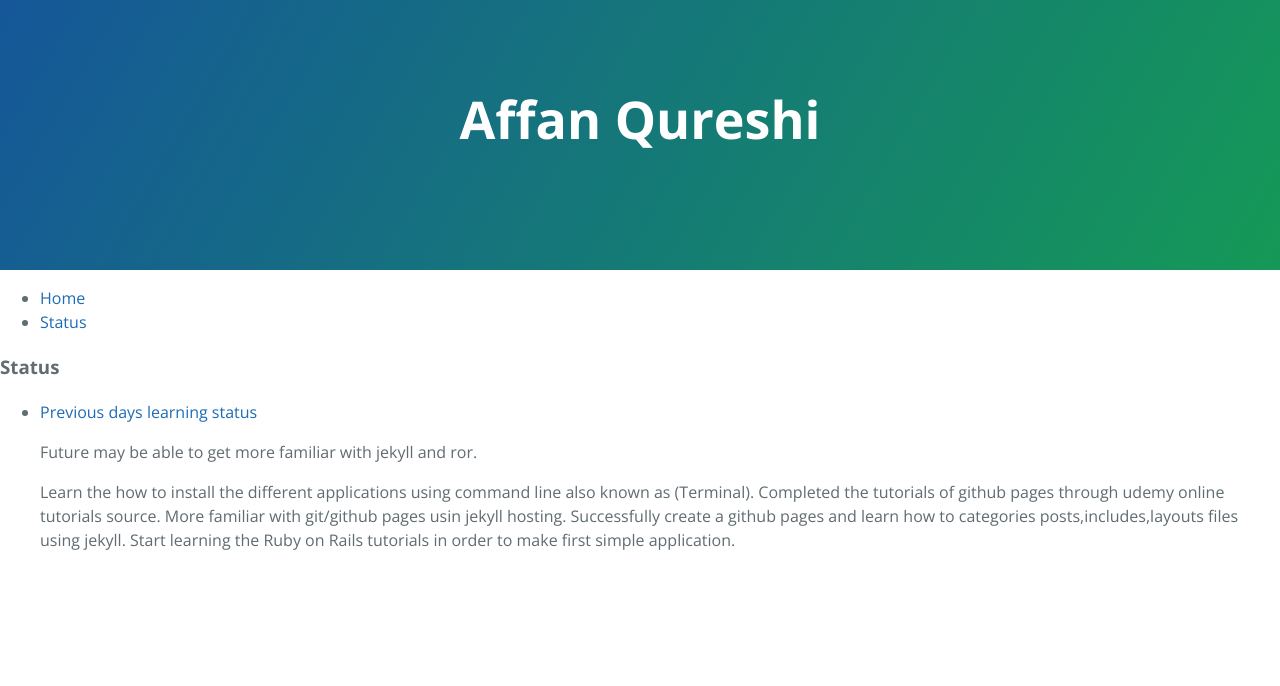
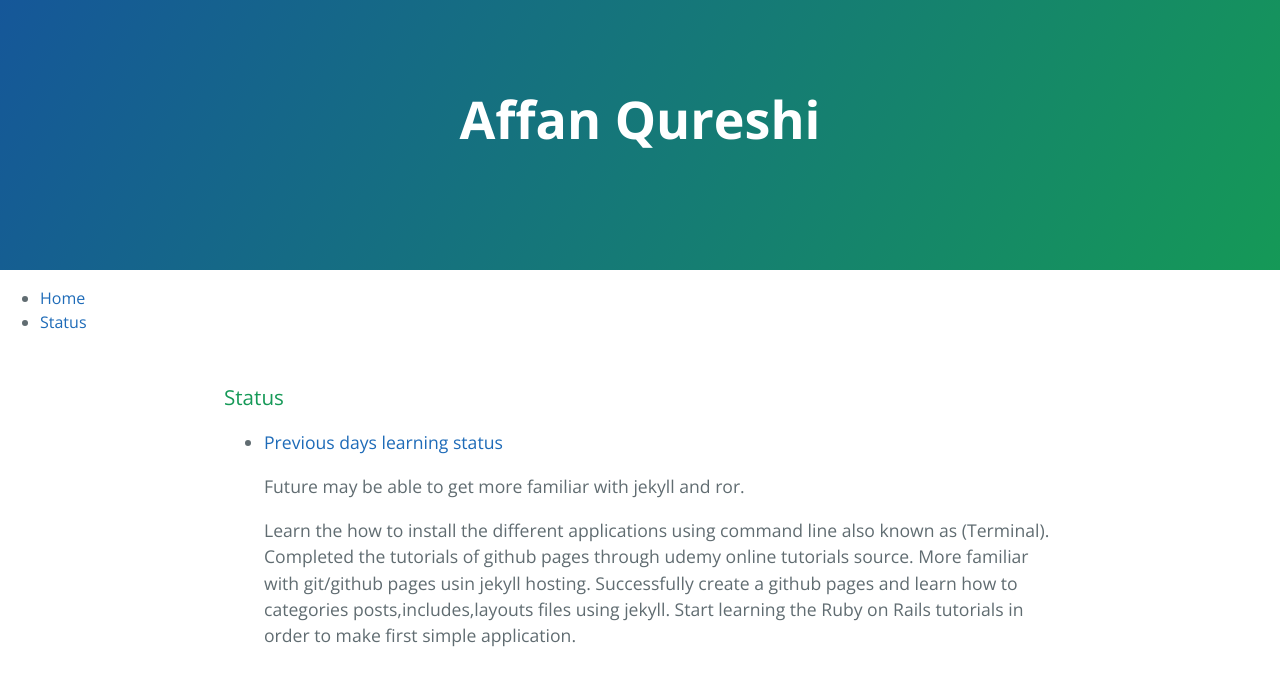
Before and after one commit to affan00/affan00.github.io, a Jekyll site: the page built from Status.html, in a window 1280 px wide. Shown: the top 686 px of the page. Built offline with Jekyll 4.4.1, drawn with Linux system fonts in a browser that asks for light colours; Markdown is read by kramdown in place of the engine named in the settings.

Commit message:
add class

```diff
--- a/Status.html
+++ b/Status.html
@@ -1,7 +1,7 @@
 ---
 layout: default
 ---
-
+<section class="main-content">
 <h3>
     <a id="Status" class="anchor" href="#purpose" aria-hidden="true"><span class="octicon octicon-link"></span></a>Status</h3>
 
@@ -15,3 +15,4 @@ layout: default
     </li>
     {% endfor %}
 </ul>
+    </section>
```
